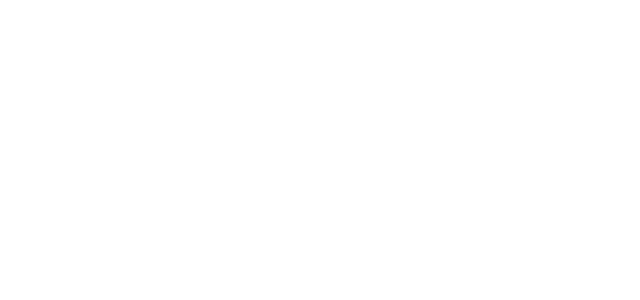
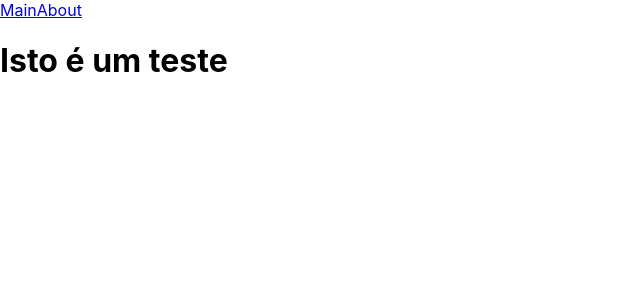
Before and after one commit to HappyAlt/PowerRing, a React (Create React App) app in the folder power_ring/: page /About in a window 1280 px wide. Shown: the top 300 px of the page, without its empty margins (0-640 px from the left). Built offline with nearby package versions, Linux system fonts and the light colour scheme.

Commit message:
added 'main' and 'about' page, also added routes

```diff
--- a/power_ring/package.json
+++ b/power_ring/package.json
@@ -12,6 +12,7 @@
     "@types/react-dom": "^18.2.14",
     "react": "^18.2.0",
     "react-dom": "^18.2.0",
+    "react-router-dom": "^6.18.0",
     "react-scripts": "5.0.1",
     "typescript": "^4.9.5",
     "web-vitals": "^2.1.4"
--- /dev/null
+++ b/power_ring/src/components/Product.tsx
@@ -0,0 +1,12 @@
+import React from 'react';
+import './Product.css';
+
+export function Product(props:{name:string, url:string, price:number}){
+    return(
+        <div className='Products'>
+            <h1>{props.name}</h1>
+            <img src={props.url} alt={props.name}></img>
+            <h2>${props.price}</h2>
+        </div>
+    )
+}
--- /dev/null
+++ b/power_ring/src/pages/about/about.tsx
@@ -0,0 +1,10 @@
+import React from 'react';
+import './about.css'
+
+export function About(){
+    return(
+        <div className='about'>
+            <h1>Isto é um teste</h1>
+        </div>
+    )
+}
--- a/power_ring/src/pages/app/App.tsx
+++ b/power_ring/src/pages/app/App.tsx
@@ -1,10 +1,27 @@
 import './App.css';
+import { Main } from '../main/main';
+import { About } from '../about/about';
+import { BrowserRouter, Routes, Route, Link, NavLink } from 'react-router-dom';
 
 function App() {
   return (
-    <div className="App">
+    <BrowserRouter>
+      <div className="App">
+        <header>
+          <nav>
+          <NavLink to='/'>Main</NavLink>
+          <NavLink to='/About/'>About</NavLink>
+          </nav>
+        </header>
 
-    </div>
+        <main>
+          <Routes>
+            <Route index element={<Main/>} />
+            <Route path='/About/' element={<About/>} />
+          </Routes>
+        </main>
+      </div>
+    </BrowserRouter>
   );
 }
 
--- /dev/null
+++ b/power_ring/src/pages/main/main.tsx
@@ -0,0 +1,11 @@
+import React from 'react';
+import './main.css';
+import { Product } from '../../components/Product';
+
+export function Main(){
+    return (
+        <div className='main'>
+            <Product name='Teste' url='Teste' price={2}></Product>
+        </div>
+    )
+}
```
Also changed, not shown: power_ring/src/components/Product.css (added), power_ring/src/logo.svg (deleted), power_ring/src/pages/about/about.css (added), power_ring/src/pages/main/main.css (added), 1 other file (tests, documents, lock files or other folders).
